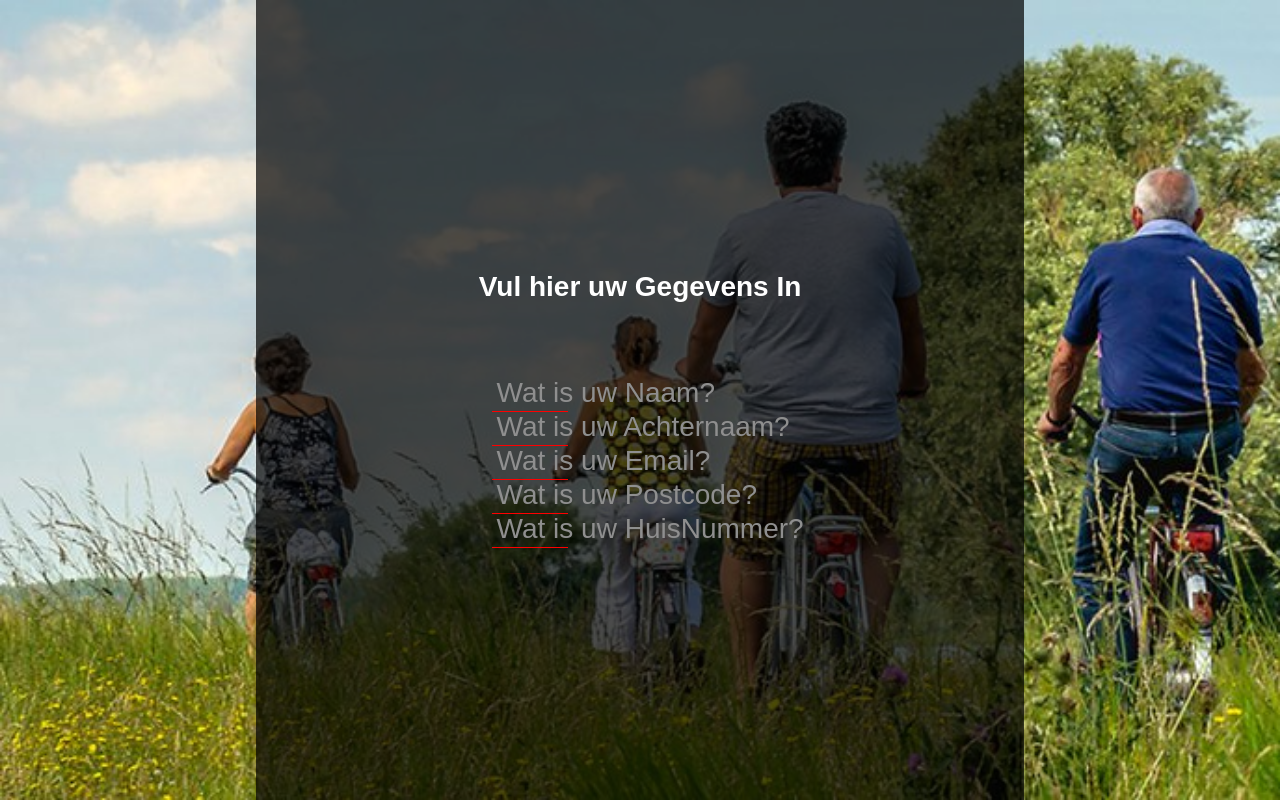
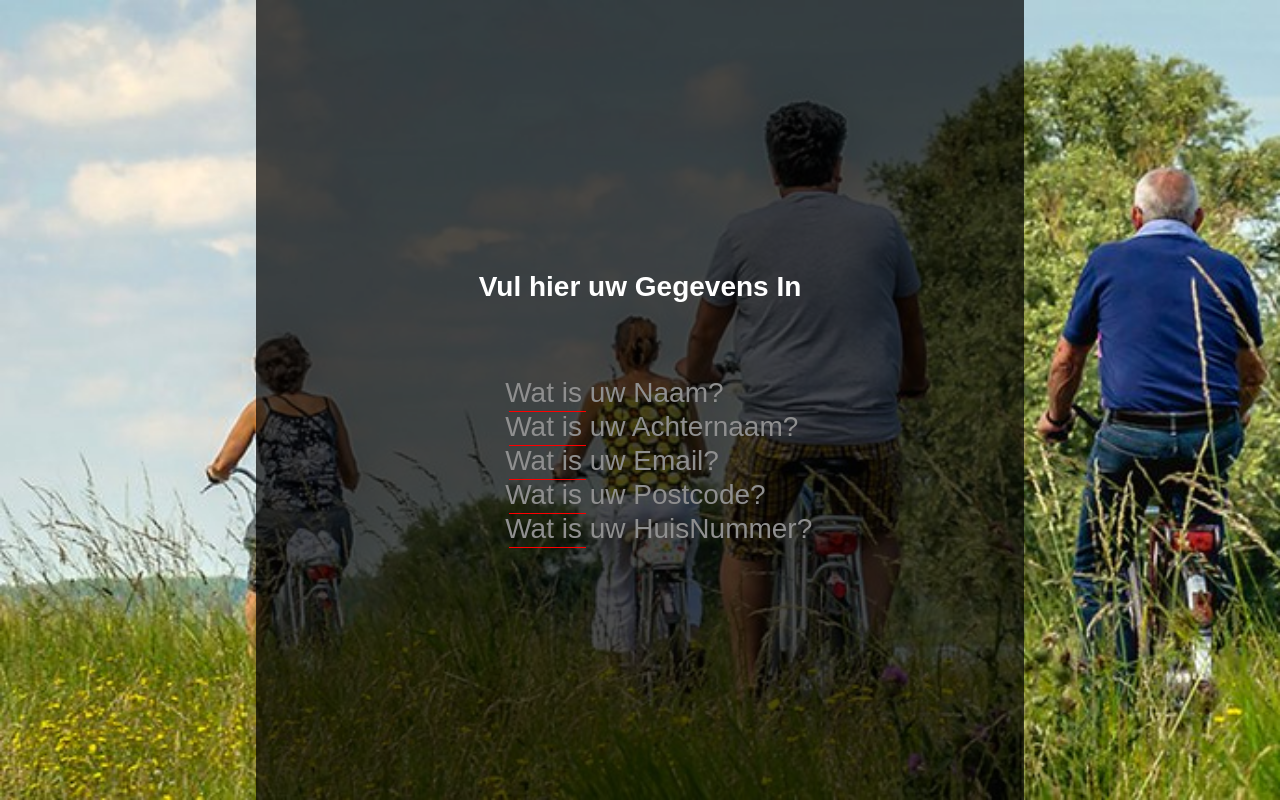
Before and after one commit to TheGamingBram/Project5, a PHP site: page /Klant_Page.php in a window 1280 px wide. Run offline with PHP 8.4, Linux system fonts and the light colour scheme.

Commit message:
update NewCss modular

```diff
--- a/Assets/css/newcss.css
+++ b/Assets/css/newcss.css
@@ -33,7 +33,7 @@ html {
     font-size: 22px;
   }
   span, label{
-    left: -110px;
+    left: -12%;
   }
   form{
       display: flex;
@@ -82,7 +82,7 @@ html {
 
   input.question:focus + label {
     width: 40%;
-    left: 30px;
+    left: 3.3%;
   }
 
   input.question:focus,
@@ -115,7 +115,6 @@ html {
     color: #8F8F8F;
     font-size: 28px;
     top: -40px;
-    left: 0px;
     z-index: -1;
     -webkit-transition: top 0.2s ease, font-size 0.2s ease, color 0.2s ease;
     transition: top 0.2s ease, font-size 0.2s ease, color 0.2s ease;
```
